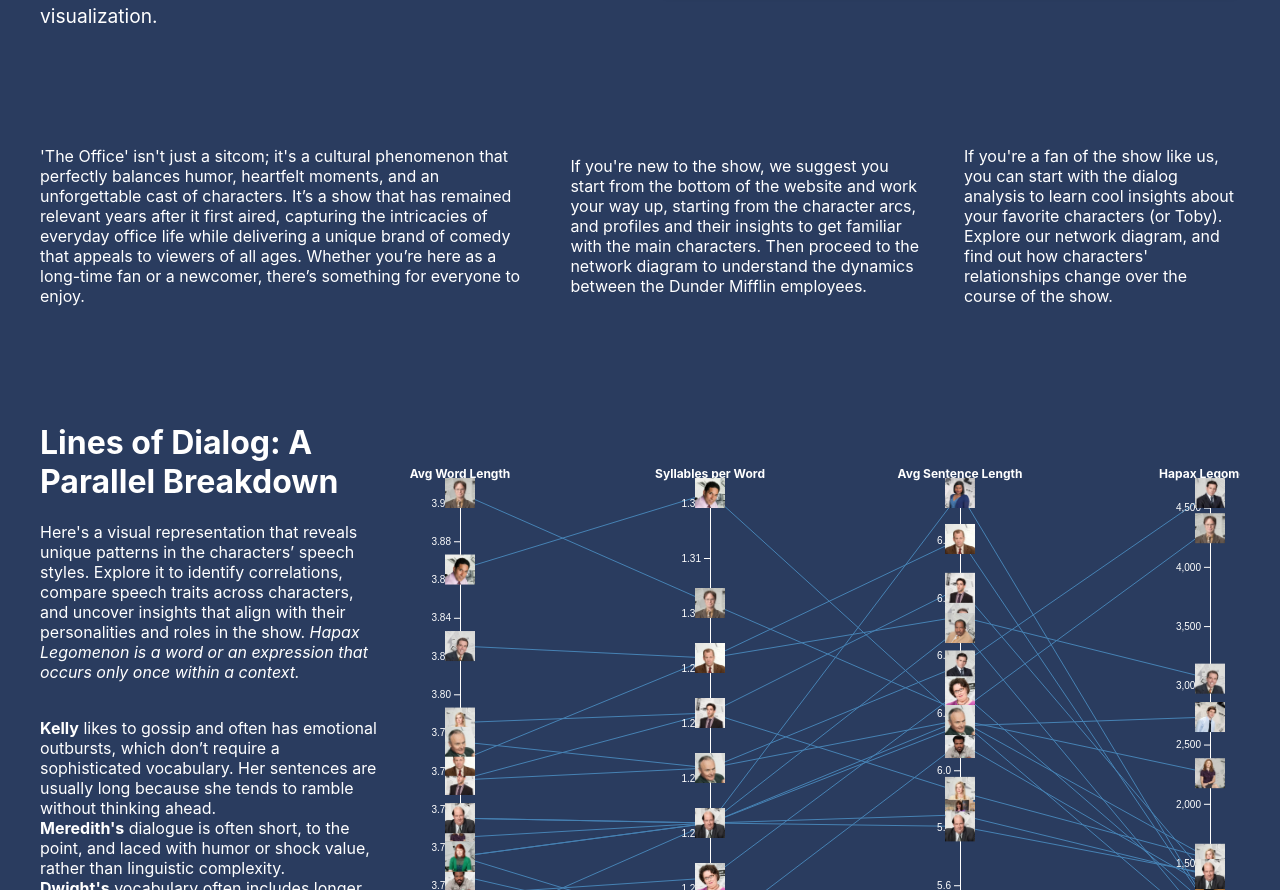
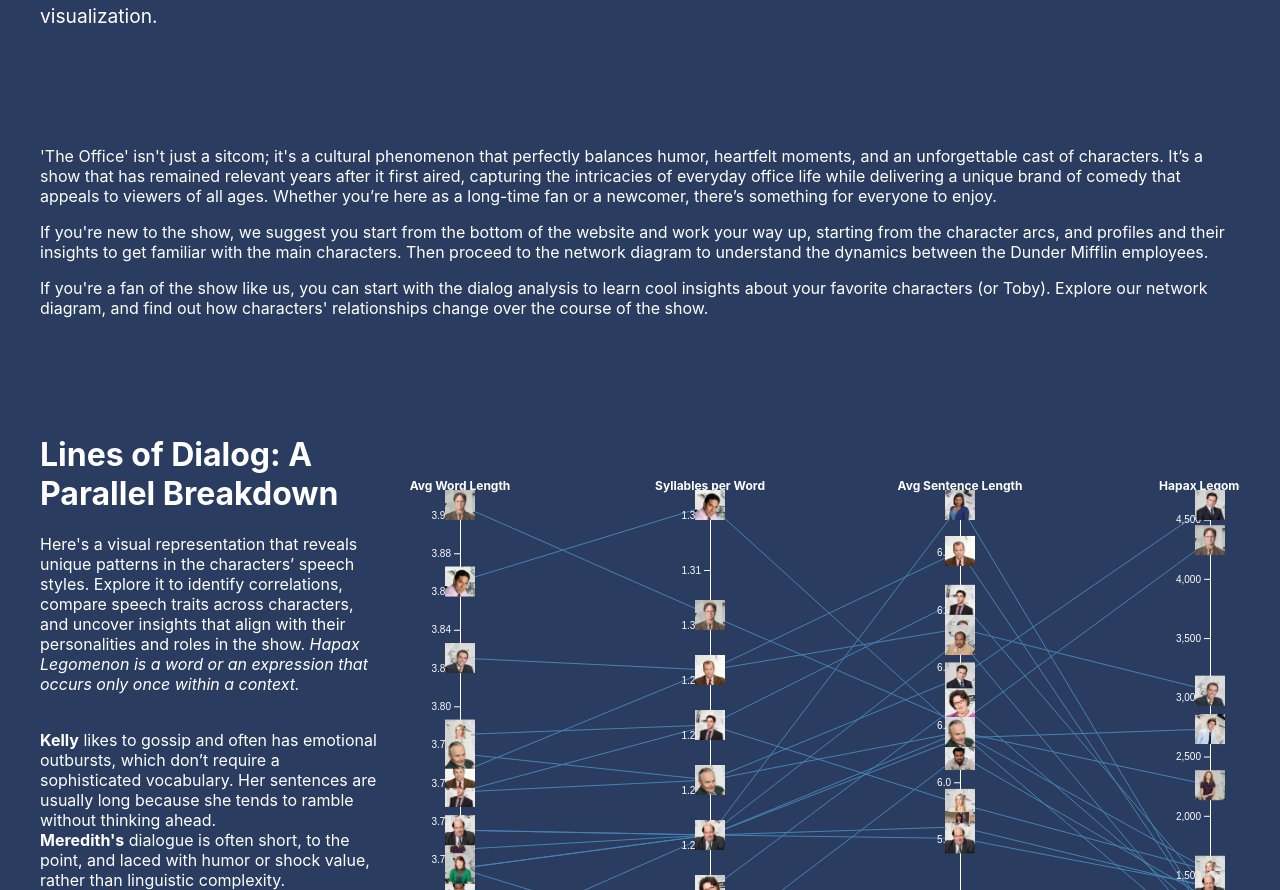
Before and after one commit to princessempel/DataVis-TheOffice, a React (Create React App) app in the folder dv-theoffice/: page / in a window 1280 px wide. Shown: the part 1272-2162 px from the top of the page. Built offline with nearby package versions, Linux system fonts and the light colour scheme.

Commit message:
intro text wip

```diff
--- a/dv-theoffice/src/App.css
+++ b/dv-theoffice/src/App.css
@@ -285,3 +285,10 @@
   margin-left: -20px;
   margin-right: -20px;
 }
+
+.intro-text {
+  flex: 1;
+  gap: 40px;
+  /* Adds spacing between text and image */
+  padding: 40px;
+}
--- a/dv-theoffice/src/App.js
+++ b/dv-theoffice/src/App.js
@@ -62,12 +62,11 @@
           <img src={introImage} alt="The Office" />
         </div>
       </div>
-      <div className="container">
+      <div className="intro-text">
       <p>'The Office' isn't just a sitcom; it's a cultural phenomenon that perfectly balances humor, heartfelt moments,
         and an unforgettable cast of characters. It’s a show that has remained relevant years after it first aired,
         capturing the intricacies of everyday office life while delivering a unique brand of comedy that appeals to
         viewers of all ages. Whether you’re here as a long-time fan or a newcomer, there’s something for everyone to enjoy.</p>
-
         <p>If you're new to the show, we suggest you start from the bottom of the website and work your way up, starting from the
             character arcs, and profiles and their insights to get familiar with the main characters.
             Then proceed to the network diagram to understand the dynamics between the Dunder Mifflin employees.
@@ -76,8 +75,9 @@
             Explore our network diagram, and find out how characters' relationships change over the course of the show.
 
           </p>
+      </div>
 
-      </div>
+
       {/* <div className="linebarchart-container"> */}
       <TextAnalysis />
       {/* <div className="linebarchart-container"> */}
```
